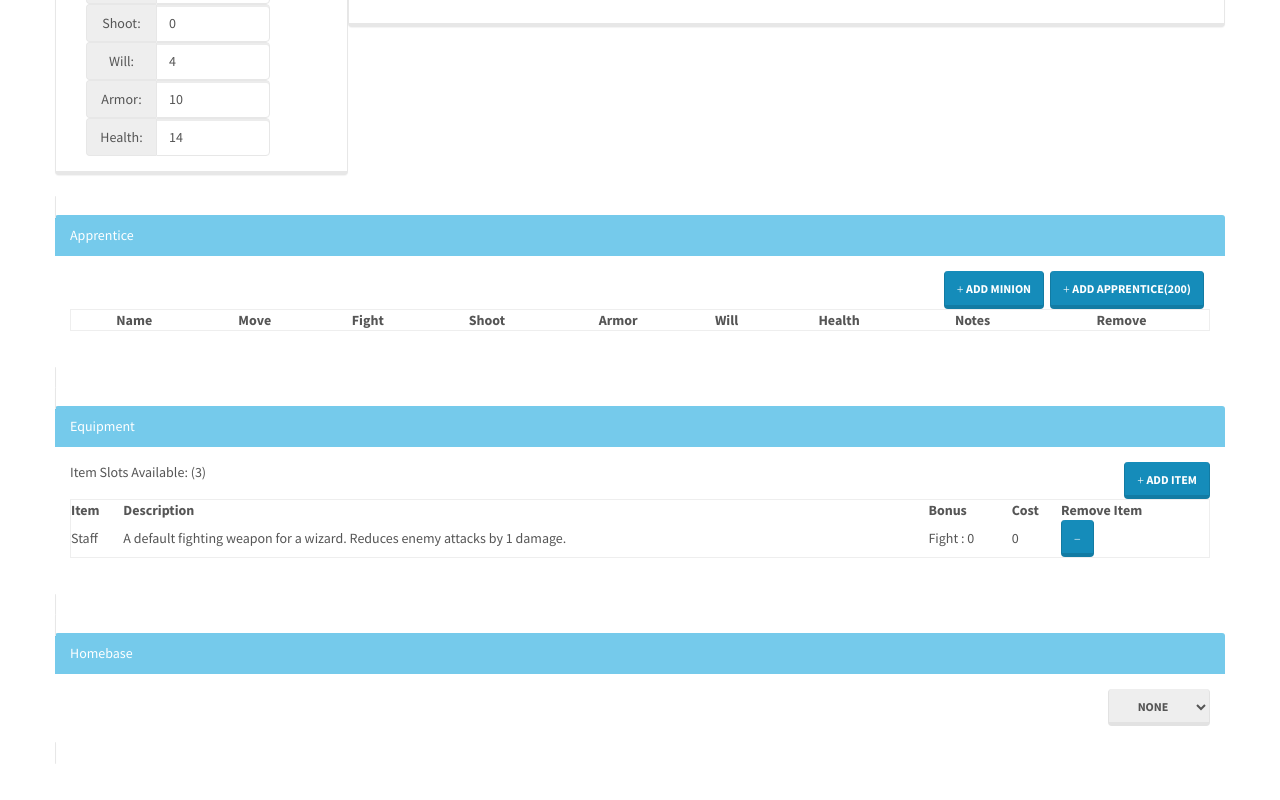
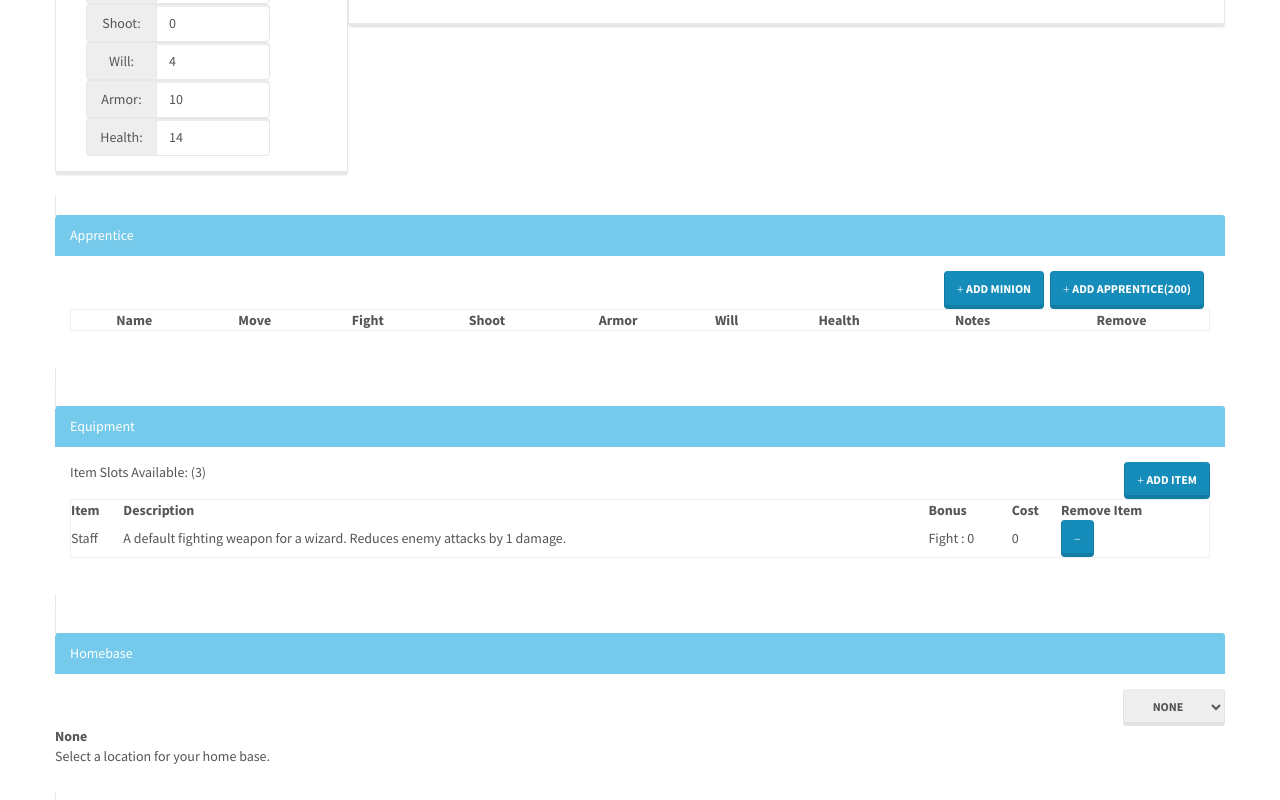
Before and after one commit to ChargerIIC/Frostgrave-WarRoster, an Angular app: page / in a window 1280 px wide. Shown: the part 258-1058 px from the top of the page. Before the commit the page ends 1022 px from the top, so only its background shows below. Built offline with nearby package versions, Linux system fonts and the light colour scheme; a web font is replaced by a local one.

Commit message:
FIX: Addition of Home Base description

```diff
--- a/src/app/wizard-homebase-panel/wizard-homebase-panel.component.html
+++ b/src/app/wizard-homebase-panel/wizard-homebase-panel.component.html
@@ -1,8 +1,14 @@
 <div class="panel-heading">Homebase </div>
 <div class="panel-body">
-  <div class="pull pull-right">
-    <select [ngModel]="userMage.base" (ngModelChange)="onHomebaseChange($event)" class="btn btn-default dropdown-toggle">
-      <option *ngFor="let base of homebaseOptions" [ngValue]="base">{{base.name}}</option>
-    </select>
+  <div class="row">
+    <div class="pull pull-right">
+      <select [ngModel]="userMage.base" (ngModelChange)="onHomebaseChange($event)" class="btn btn-default dropdown-toggle">
+        <option *ngFor="let base of homebaseOptions" [ngValue]="base">{{base.name}}</option>
+      </select>
+    </div>
+  </div>
+  <div class="row">
+    <strong>{{userMage.base.name}}</strong>
+    <p>{{userMage.base.description}}</p>
   </div>
 </div>
```
